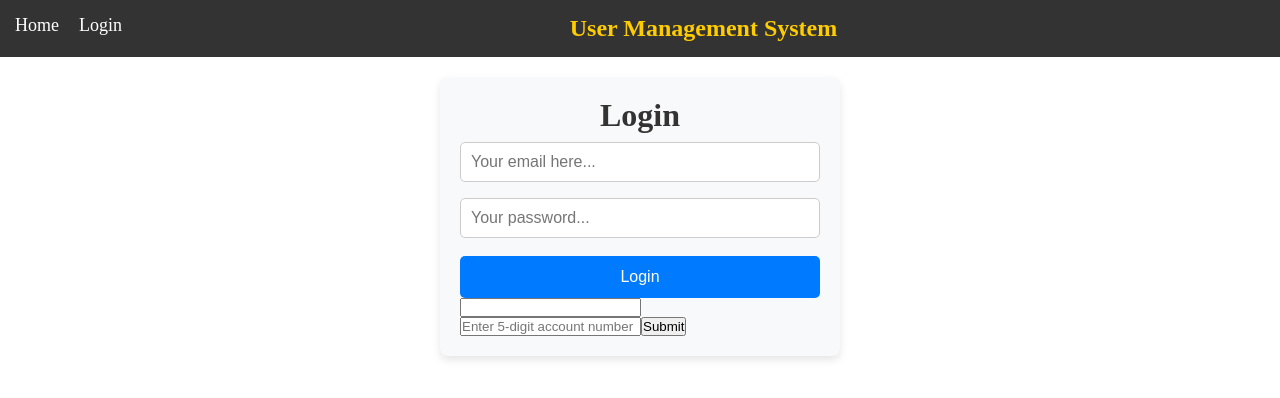
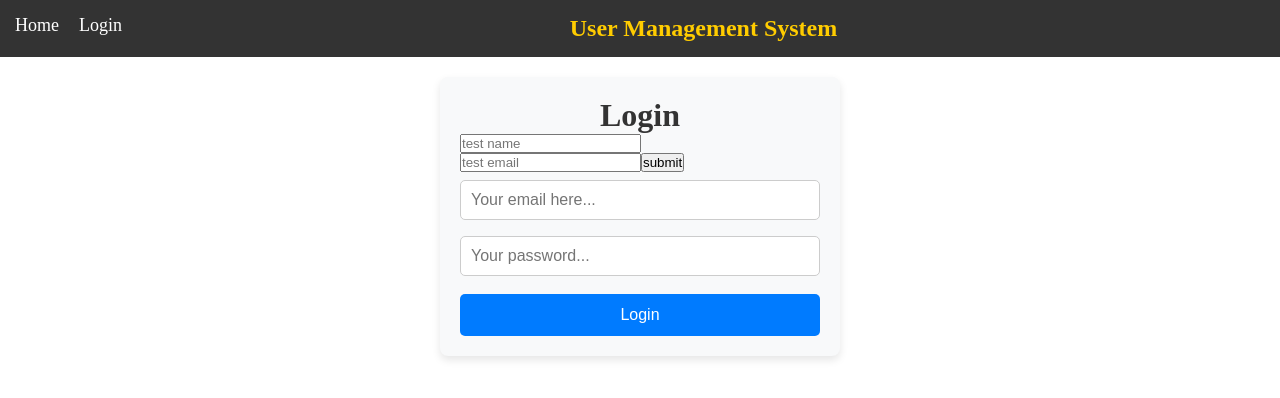
Before and after one commit to pravinkumar172929/ts-enhanced-user-management-system, a React (Vite) app: page /login in a window 1280 px wide. Shown: the top 398 px of the page. Built offline with nearby package versions, Linux system fonts and the light colour scheme.

Commit message:
formik yup validation test and error style

```diff
--- a/package.json
+++ b/package.json
@@ -10,10 +10,9 @@
     "preview": "vite preview"
   },
   "dependencies": {
-    "@hookform/resolvers": "^4.0.0",
+    "formik": "^2.4.6",
     "react": "^18.3.1",
     "react-dom": "^18.3.1",
-    "react-hook-form": "^7.54.2",
     "react-router-dom": "^7.1.4",
     "yup": "^1.6.1"
   },
--- a/src/components/Login/Login.module.css
+++ b/src/components/Login/Login.module.css
@@ -62,3 +62,10 @@
   cursor: pointer;
   border: none;
 }
+
+.errorMessage {
+  color: red;
+  font-size: 14px;
+  font-weight: bold;
+  margin-top: 4px;
+}
--- a/src/components/Login/Login.tsx
+++ b/src/components/Login/Login.tsx
@@ -1,38 +1,16 @@
 import React, { useContext, useState } from "react";
 import { AuthContext } from "../../context/AuthContext";
 import styles from "./Login.module.css";
-import { useForm } from "react-hook-form";
 import * as yup from "yup";
-import { yupResolver } from "@hookform/resolvers/yup";
-const { formContainer, inputField, button } = styles;
+import { Formik, Form, Field, ErrorMessage } from "formik";
+const { formContainer, inputField, button, errorMessage } = styles;
 
 interface UserInputProps {
   email: string;
   password: string;
 }
 
-interface TestFormInputs {
-  test: string;
-  accountNumber: string;
-}
-
-const inputSchema = yup.object().shape({
-  test: yup.string().required("Name required"),
-  accountNumber: yup
-    .string()
-    .matches(/^\d{5}$/, "Account number must be exactly 5 digits") // Regex validation
-    .required("Account number is required"),
-});
-
 const Login: React.FC = () => {
-  const {
-    register,
-    handleSubmit,
-    formState: { errors },
-  } = useForm<TestFormInputs>({
-    resolver: yupResolver(inputSchema),
-    mode: "onChange",
-  });
   const authContext = useContext(AuthContext);
   if (!authContext) {
     throw new Error("Something wrong!!");
@@ -53,13 +31,39 @@ const Login: React.FC = () => {
     await login(userInput.email, userInput.password);
   };
 
-  const onSubmit = (data: TestFormInputs) => {
-    console.log("submittedData => ", data.test);
-  };
+  interface TestInput {
+    testName: string;
+    testEmail: string;
+  }
+  const testSchema = yup.object().shape({
+    testName: yup.string().required("Name is required"),
+    testEmail: yup.string().email("Invalid email").required("Email required"),
+  });
 
   return (
     <div className={formContainer}>
       <h1>Login</h1>
+      <Formik<TestInput>
+        initialValues={{ testName: "", testEmail: "" }}
+        onSubmit={(values) => console.log(values)}
+        validationSchema={testSchema}
+      >
+        <Form>
+          <Field type="text" name="testName" placeholder="test name" />
+          <ErrorMessage
+            name="testName"
+            component="p"
+            className={errorMessage}
+          />
+          <Field type="text" name="testEmail" placeholder="test email" />
+          <ErrorMessage
+            name="testEmail"
+            component="p"
+            className={errorMessage}
+          />
+          <button type="submit">submit</button>
+        </Form>
+      </Formik>
       <input
         type="text"
         placeholder="Your email here..."
@@ -79,19 +83,6 @@ const Login: React.FC = () => {
       <button onClick={loginHandler} className={button}>
         Login
       </button>
-      <form onSubmit={handleSubmit(onSubmit)}>
-        <input {...register("test")} />
-        {errors.test && <p style={{ color: "red" }}>{errors.test.message}</p>}
-        <input
-          type="text"
-          placeholder="Enter 5-digit account number"
-          {...register("accountNumber")}
-        />
-        {errors.accountNumber && (
-          <p style={{ color: "red" }}>{errors.accountNumber.message}</p>
-        )}
-        <button type="submit">Submit</button>
-      </form>
     </div>
   );
 };
```
Also changed, not shown: 1 other file (tests, documents, lock files or other folders).
